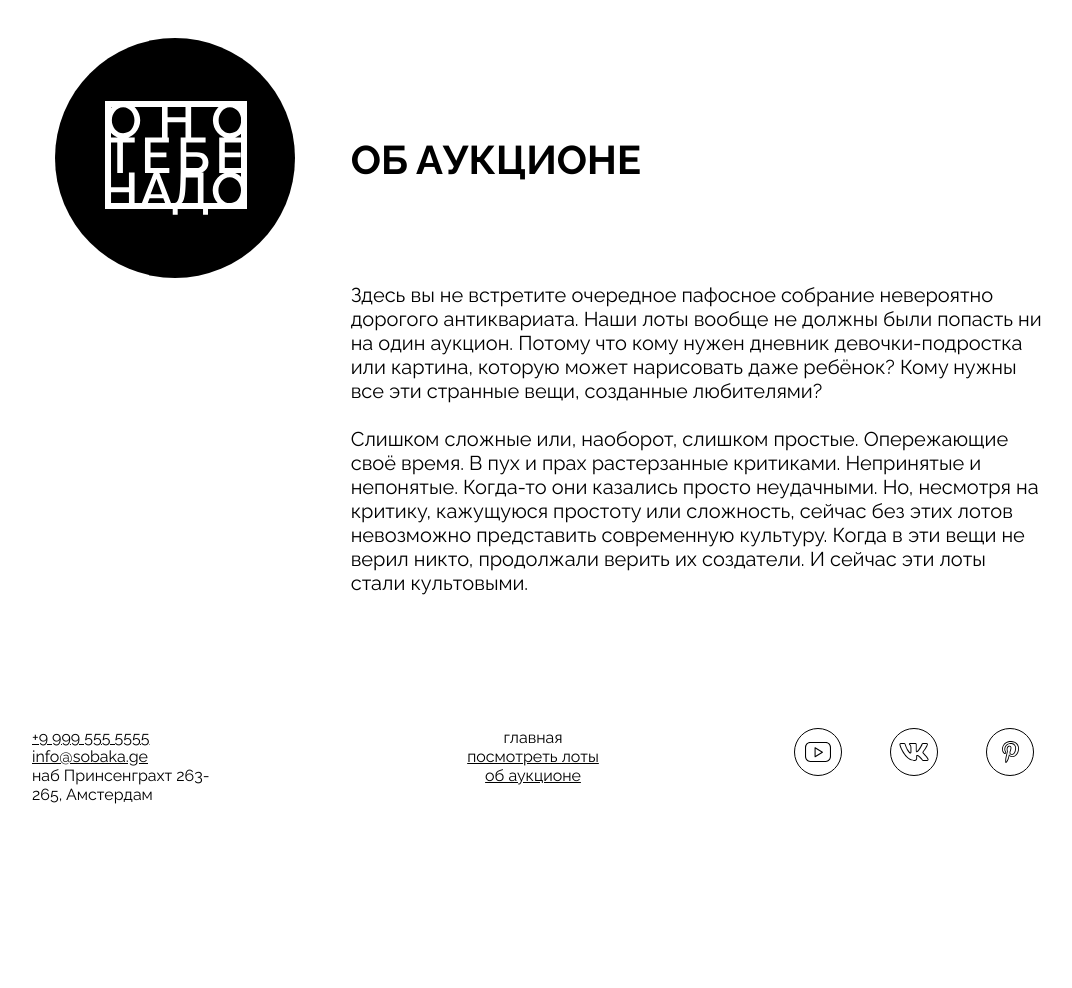
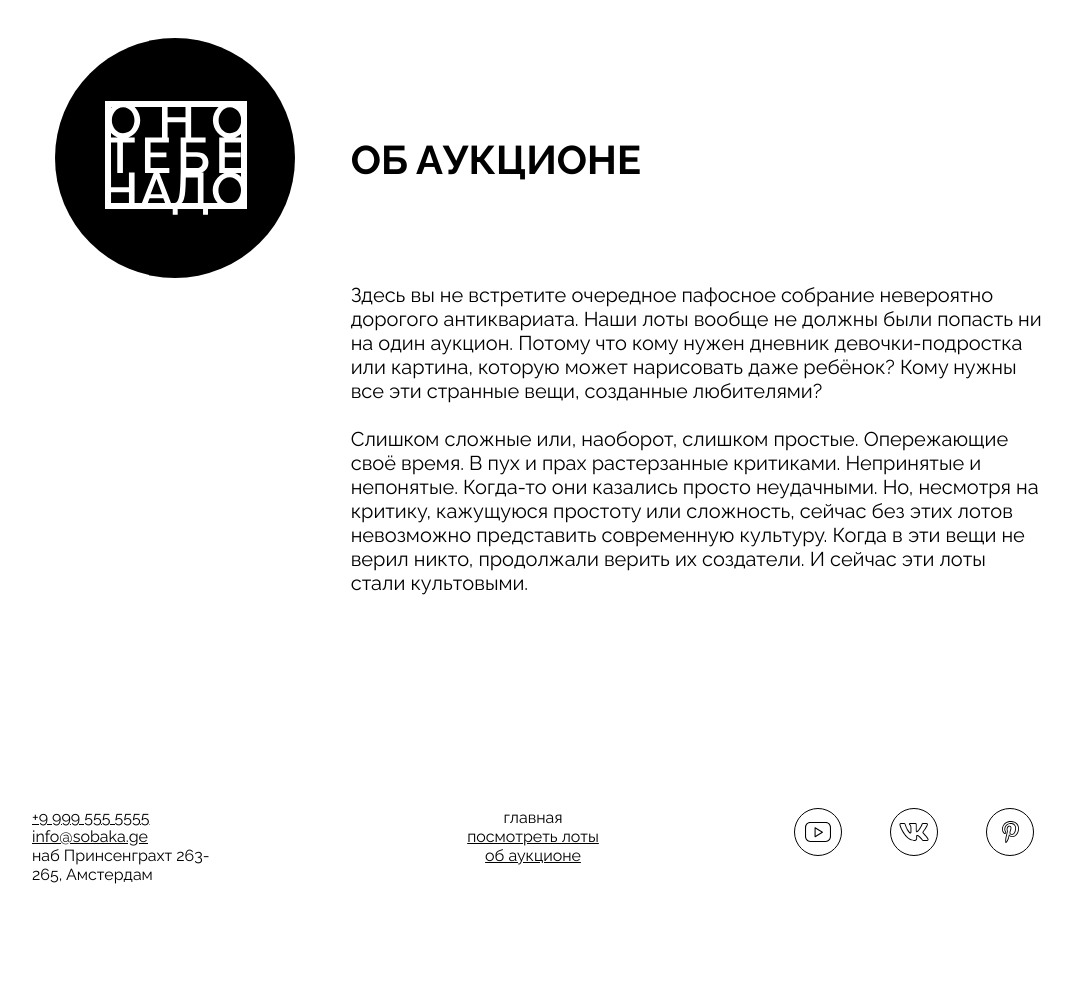
Before and after one commit to Smmcream/ono-tebe-nado-fd, a plain HTML site: page index.html in a window 1280 px wide. Shown: the part 2081-3069 px from the top of the page, without its empty margins (106-1178 px from the left). Before the commit the page ends 2989 px from the top, so only its background shows below. Drawn offline with Linux system fonts and the light colour scheme.

Commit message:
десятый коммит

```diff
--- a/styles/style.css
+++ b/styles/style.css
@@ -199,7 +199,6 @@
   position: relative;
   flex-direction: column;
   justify-content: space-between;
-  height: 100%;
   height: 596px;
 }
 
@@ -316,7 +315,7 @@
   font-style: normal;
   background-color: white;
   min-width: 1100px;
-  margin-top: 120px;
+  margin-top: 200px;
   padding-right: 50px;
   padding-left: 48px;
 }
```
